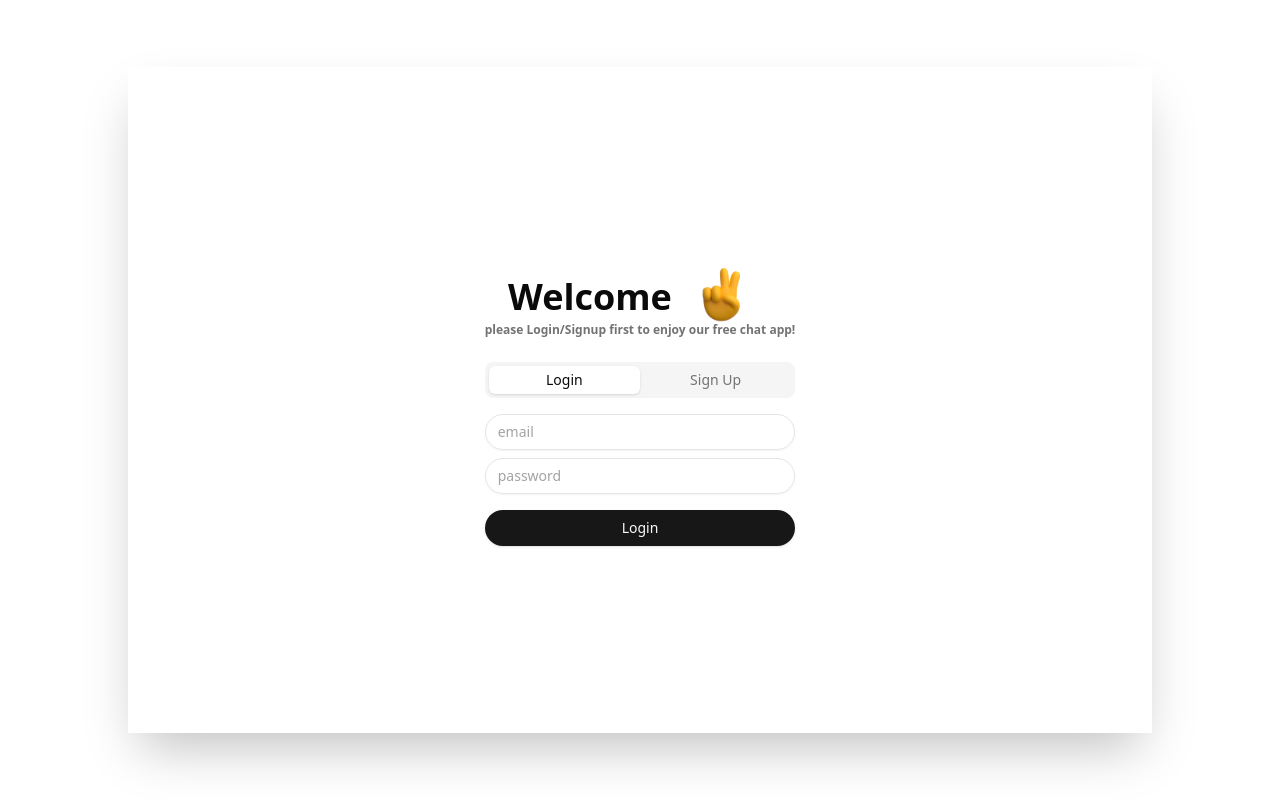
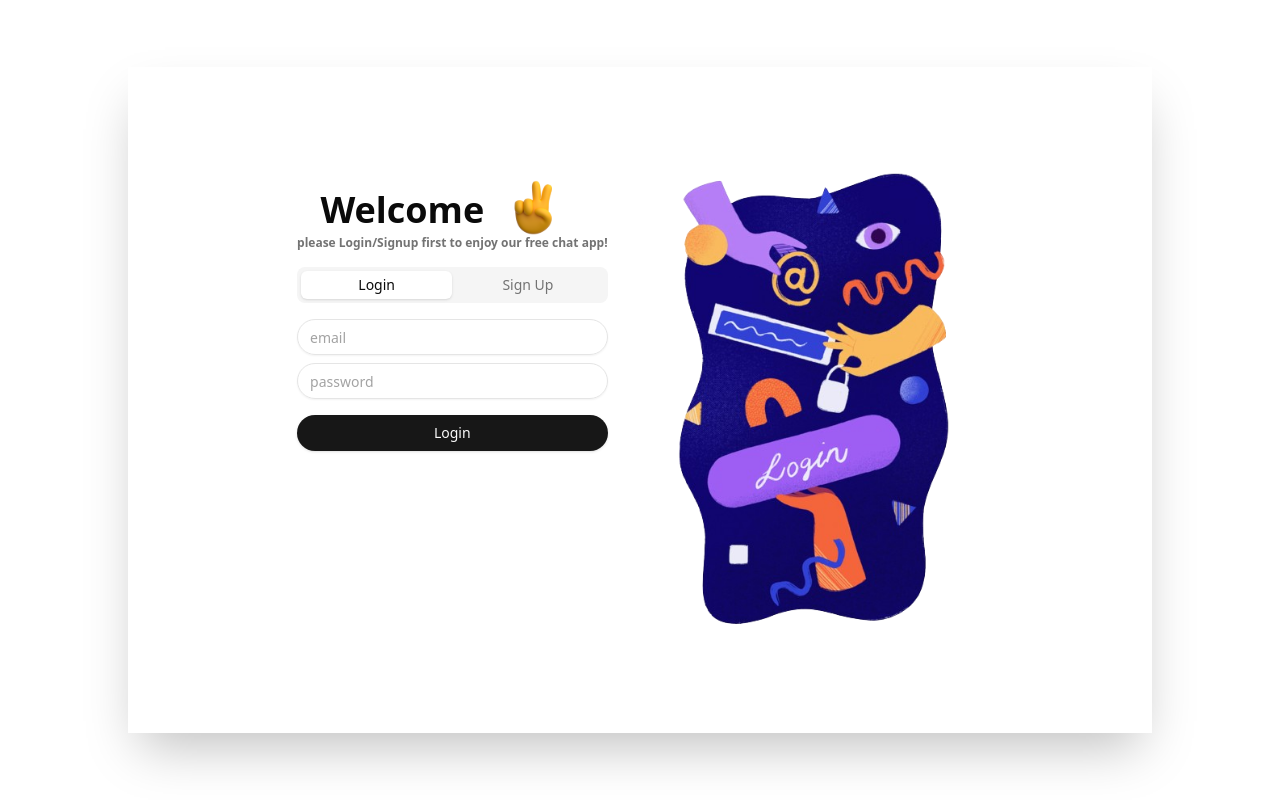
Before and after one commit to the-coder-sachin/live-chat-app-jan-2025, a React (Vite) app in the folder client/: page /auth in a window 1280 px wide. Built offline with nearby package versions, Linux system fonts and the light colour scheme.

Commit message:
add bg-auth-img

```diff
--- a/client/src/pages/auth/index.jsx
+++ b/client/src/pages/auth/index.jsx
@@ -1,5 +1,6 @@
 import React from 'react'
 import victory from '@/assets/victory.svg'
+import Background from '@/assets/login2.png'
 import { Input } from "@/components/ui/input";
 import { Button } from '@/components/ui/button';
 import {Tabs, TabsContent, TabsList, TabsTrigger} from '@/components/ui/tabs'
@@ -8,7 +9,8 @@ const Auth = () => {
   return (
     <div className="h-screen w-screen flex justify-center items-center">
       <div className="shadow-2xl h-5/6 w-4/5 flex justify-center items-center">
-        <div className="flex flex-col gap-2 ">
+        <div className="flex flex-col md:flex-row md:gap-9 gap-2 ">
+          <div>
             <div>
               <div className="flex items-center justify-center">
                 <h2 className="text-4xl font-bold">Welcome</h2>
@@ -66,6 +68,8 @@ const Auth = () => {
               </TabsContent>
             </Tabs>
           </div>
+          <img src={Background} alt="" className='h-[60vh] hidden md:block' />
+        </div>
       </div>
     </div>
   );
```
Lines whose indentation alone changed are shown as unchanged.
